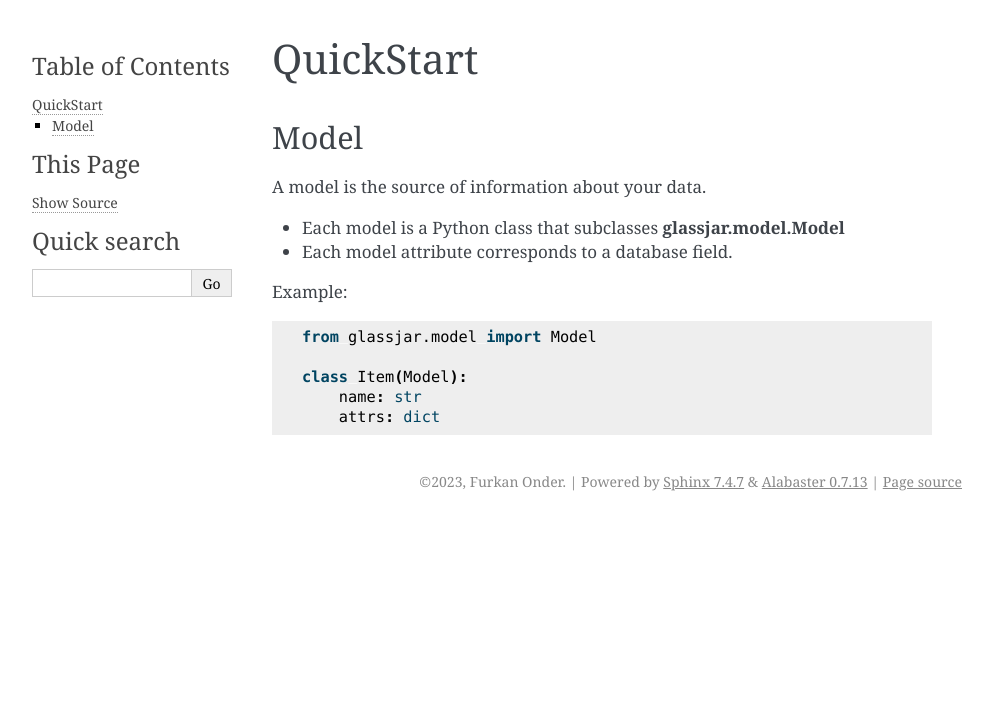
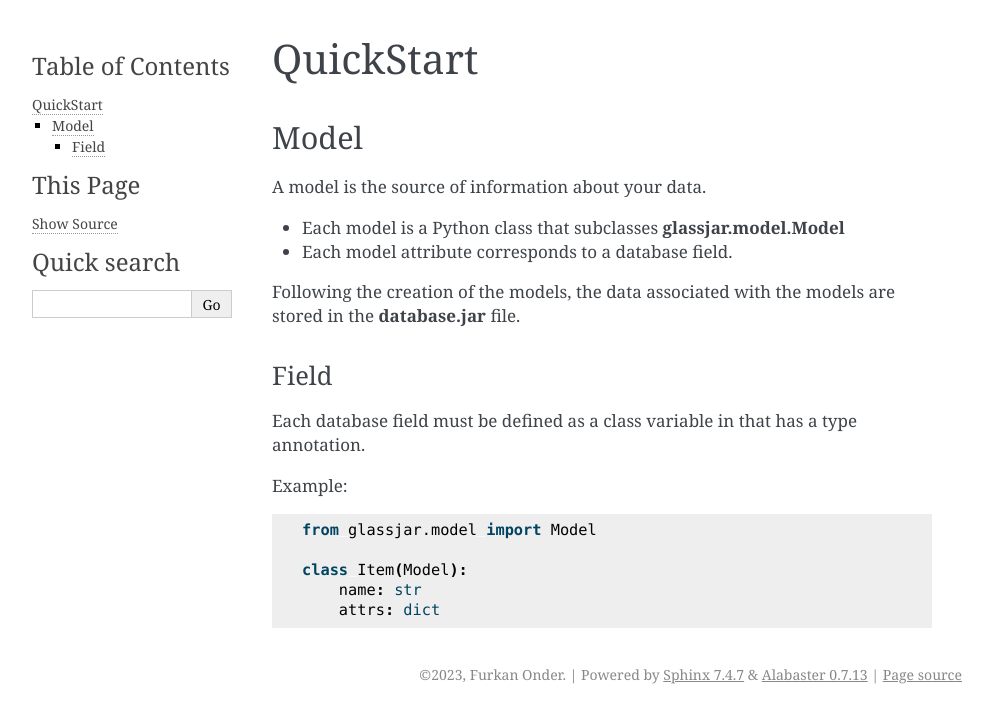
Before and after one commit to furkanonder/glassjar, a Sphinx documentation site: the page built from docs/source/quickstart.rst, in a window 1280 px wide. Shown: the top 723 px of the page, without its empty margins (148-1141 px from the left). Built offline with Sphinx 7.4.7, drawn with Linux system fonts in a browser that asks for light colours.

Commit message:
Add field section to docs

```diff
--- a/docs/source/quickstart.rst
+++ b/docs/source/quickstart.rst
@@ -9,6 +9,13 @@ A model is the source of information about your data.
 - Each model is a Python class that subclasses **glassjar.model.Model**
 - Each model attribute corresponds to a database field.
 
+Following the creation of the models, the data associated with the models are stored in the **database.jar** file.
+
+Field
+^^^^^
+
+Each database field must be defined as a class variable in that has a type annotation.
+
 Example::
 
     from glassjar.model import Model
```
